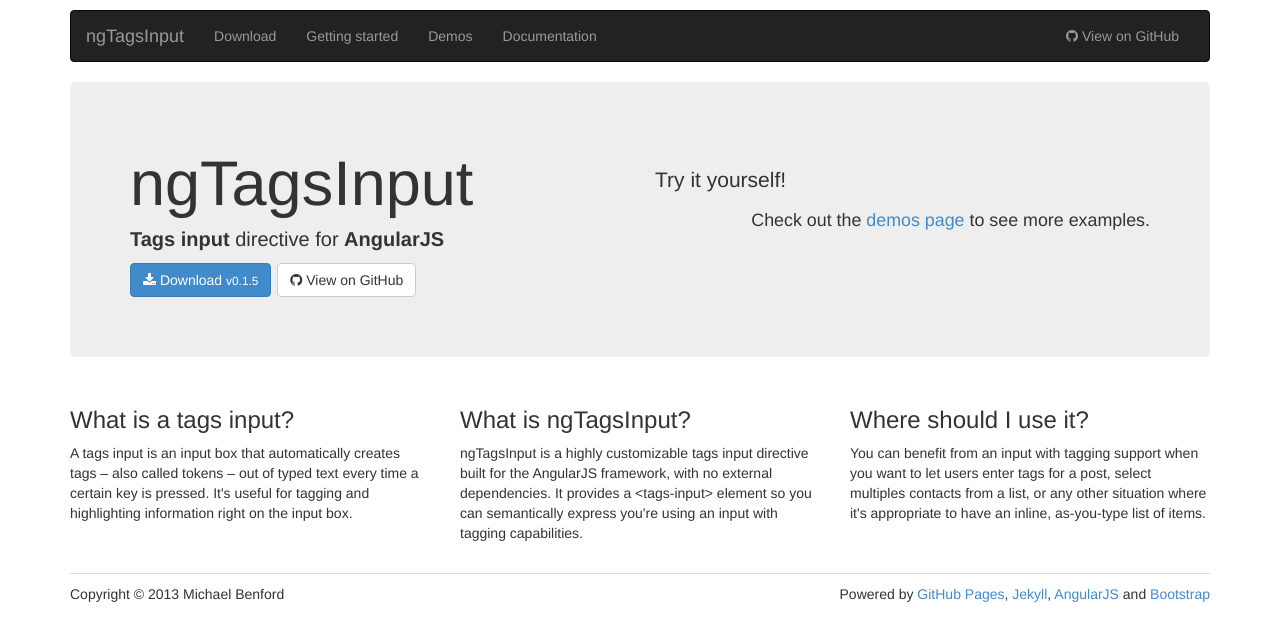
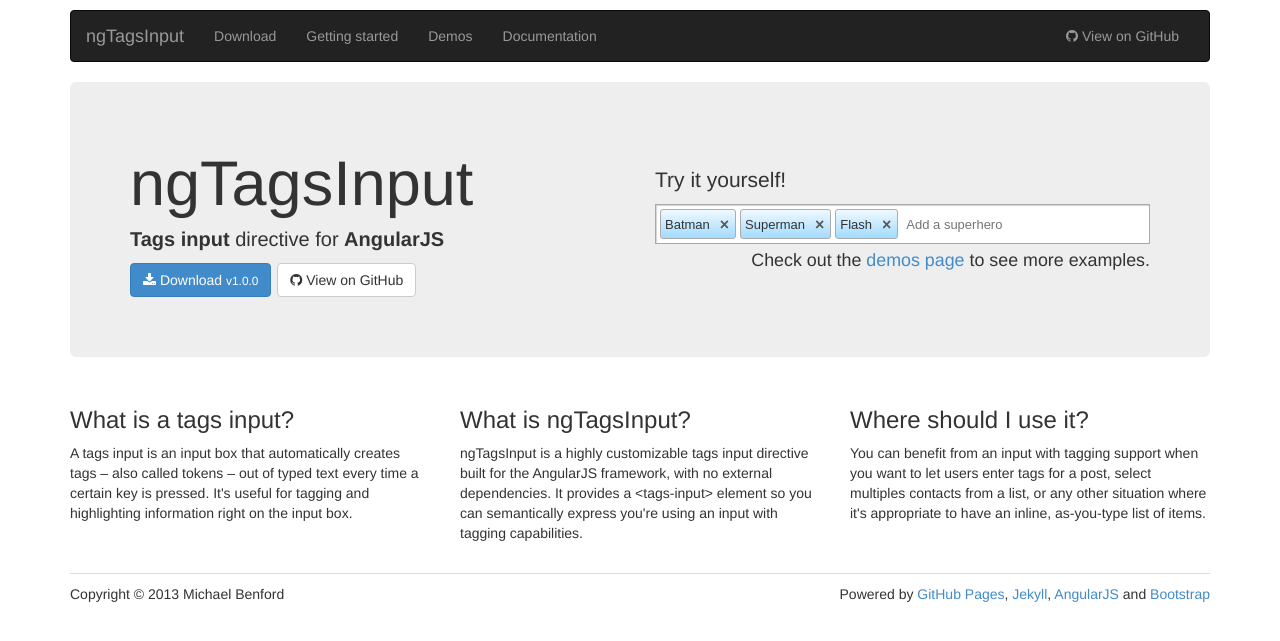
Before and after one commit to mbenford/ngTagsInput, a Jekyll site: the page built from index.html, in a window 1280 px wide. Shown: the top 641 px of the page. Built offline with Jekyll 4.4.1, drawn with Linux system fonts in a browser that asks for light colours; nearby versions of some CDN libraries; Markdown is read by kramdown in place of the engine named in the settings.

Commit message:
Updated to version 1.0.0'

```diff
--- a/_config.yml
+++ b/_config.yml
@@ -2,5 +2,5 @@ name: ngTagsInput Site
 markdown: redcarpet
 pygments: true
 exclude: ['node_modules','*.log']
-stable_version: 0.1.5
+stable_version: 1.0.0
 production_url: http://mbenford.github.io/ngTagsInput
--- a/_includes/header.html
+++ b/_includes/header.html
@@ -3,7 +3,7 @@
   <meta name="description" content="{{ page.description }}"/>
   <meta charset="utf-8">
 
-  <script type="text/javascript" src="https://ajax.googleapis.com/ajax/libs/angularjs/1.0.8/angular.min.js"></script>
+  <script type="text/javascript" src="https://ajax.googleapis.com/ajax/libs/angularjs/1.2.2/angular.min.js"></script>
   <script type="text/javascript" src="https://cdnjs.cloudflare.com/ajax/libs/underscore.js/1.5.2/underscore-min.js"></script>
   <link rel="stylesheet" href="css/bootstrap.min.css">
   <link rel="stylesheet" href="css/font-awesome.min.css">
--- a/gettingstarted.html
+++ b/gettingstarted.html
@@ -14,9 +14,6 @@ priority: 0.80
       Add the ngTagsInput script file to your page &ndash; make sure it's added after the Angular script:
 <pre>&lt;script type="text/javascript" src="path/to/angular.min.js"&gt;&lt;/script&gt;
 <strong>&lt;script type="text/javascript" src="path/to/ng-tags-input.min.js"&gt;&lt;/script&gt;</strong></pre>
-      <div class="alert alert-danger">
-          <strong>Important: </strong>ngTagsInput is currently incompatible with Angular 1.2+. That issue will be addressed soon.
-      </div>
     </li>
     <li>
       Add the ngTagsInput style file to your page:
--- a/index.html
+++ b/index.html
@@ -23,7 +23,7 @@ priority: 1.00
             <div class="col-inner">
               <p>Try it yourself!</p>
               <tags-input ng-class="tags-input-home" ng-model="tags" placeholder="Add a superhero" replace-spaces-with-dashes="false">
-                  <autocomplete source="loadItems"></autocomplete>
+                  <auto-complete source="loadItems"></auto-complete>
               </tags-input>
               <p class="text-right"><small>Check out the <a href="demos.html">demos page</a> to see more examples.</small></p>
             </div>
```
Also changed, not shown: js/ng-tags-input.min.js.
